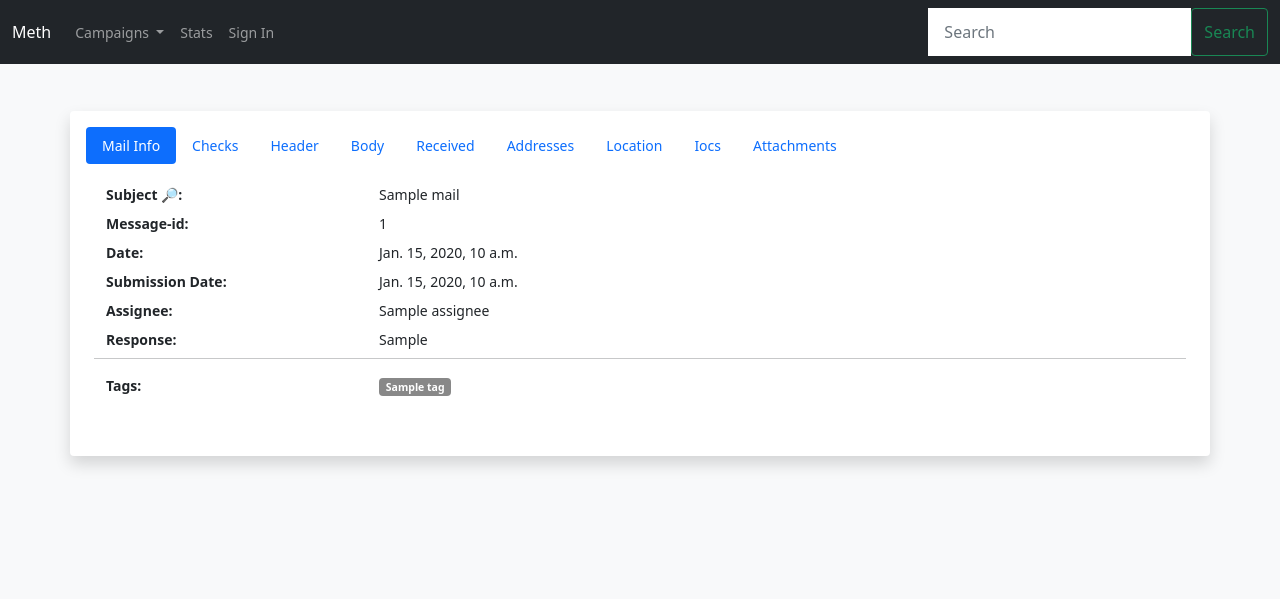
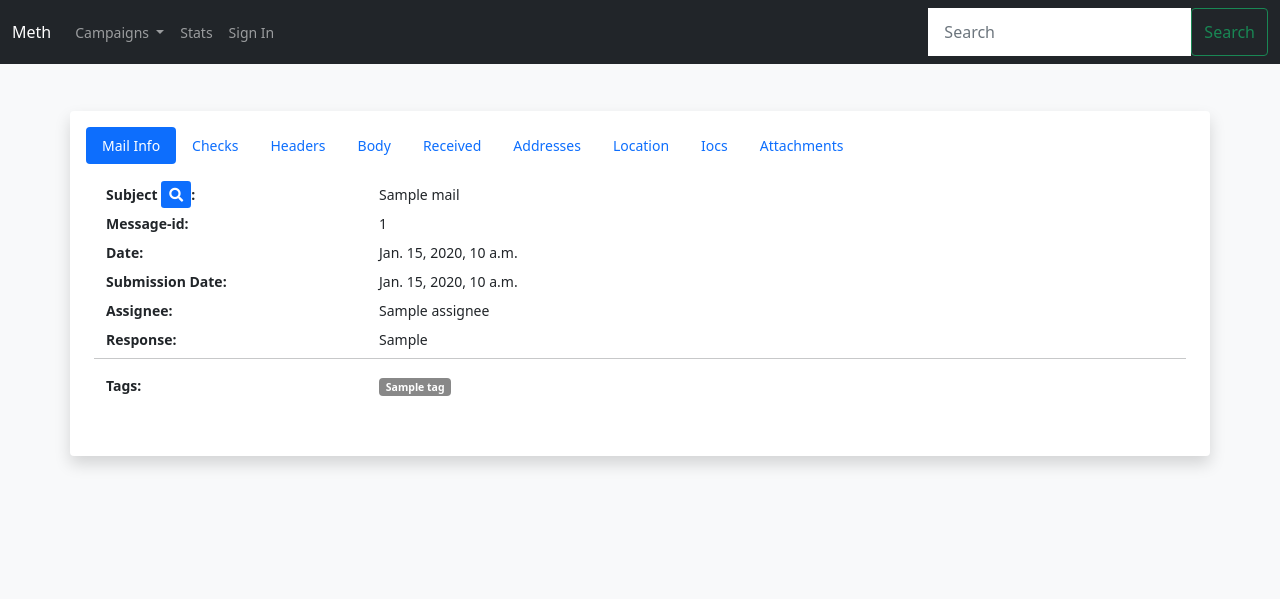
Before and after one commit to LDO-CERT/methlab, a Django app: template methlab/templates/pages/detail.html in a window 1280 px wide. Shown: the top 599 px of the page. Run offline with Django 3.2, Linux system fonts and the light colour scheme; the template is opened without the code that fills it: most values are stand-ins (such as "Sample title", 1, 10 or a date in 2020); data that the repository does not hold is empty; parts of the project's set-up code (start-up, migrations or seed data) failed here and were passed over; some libraries are stand-ins or nearby versions.

Commit message:
restore headers

```diff
--- a/methlab/templates/pages/detail.html
+++ b/methlab/templates/pages/detail.html
@@ -24,10 +24,10 @@
   const received_editor = new JSONEditor(received_cont, options)
   received_editor.set({{ mail.received | safe }})
   {% endif %}
-  {% if mail.header %}
+  {% if mail.headers %}
   const header_cont = document.getElementById("js_header")
   const header_editor = new JSONEditor(header_cont, options)
-  header_editor.set({{ mail.header | safe }})
+  header_editor.set({{ mail.headers | safe }})
   {% endif %}
 
   // MAPPA
@@ -173,14 +173,16 @@
           <a class="nav-link active" id="info-tab" data-bs-toggle="tab" href="#info" role="tab" aria-controls="info"
             aria-selected="true">Mail Info</a>
         </li>
+        {% if mail.dmark or mail.dkim != "False" or mail.arc or mail.spf %}
         <li class="nav-item" role="presentation">
           <a class="nav-link" id="checks-tab" data-bs-toggle="tab" href="#checks" role="tab" aria-controls="checks"
             aria-selected="true">Checks</a>
         </li>
-        {% if mail.header %}
+        {% endif %}
+        {% if mail.headers %}
         <li class="nav-item" role="presentation">
           <a class="nav-link" id="header-tab" data-bs-toggle="tab" href="#header" role="tab" aria-controls="header"
-            aria-selected="false">Header</a>
+            aria-selected="false">Headers</a>
         </li>
         {% endif %}
         <li class="nav-item" role="presentation">
@@ -229,7 +231,7 @@
           <div style="padding: 20px;">
             <dl class="row">
               <dt class="col-sm-3">Subject <a href="{% url 'search' 'subject' mail.slug_subject %}"
-                  class="similar">🔎</a>:</dt>
+                  class="similarbtn btn-sm btn-primary"><i class="fas fa-search"></i></a>:</dt>
               <dd class="col-sm-9">{{mail.subject}}</dd>
               <dt class="col-sm-3">Message-id:</dt>
               <dd class="col-sm-9">{{mail.message_id}}</dd>
@@ -283,6 +285,7 @@
         </div>
 
         <!-- CHECKS -->
+        {% if mail.dmark or mail.dkim != "False" or mail.arc or mail.spf %}
         <div class="tab-pane fade show" id="checks" role="tabpanel" aria-labelledby="checks-tab">
           <div style="padding: 20px">
             <dl class="row">
@@ -305,14 +308,10 @@
               <dt class="col-sm-3">SPF Check:</dt>
               <dd class="col-sm-9">{{mail.spf}}</dd>
               {% endif %}
-
-              {% if mail.dig %}
-              <dt class="col-sm-3">Dig Check:</dt>
-              <dd class="col-sm-9">{{mail.dig}}</dd>
-              {% endif %}
             </dl>
           </div>
         </div>
+        {% endif %}
 
         <!--- RECEIVED -->
         {% if mail.received %}
@@ -324,7 +323,7 @@
         {% endif %}
 
         <!--- HEADER -->
-        {% if mail.header %}
+        {% if mail.headers %}
         <div class="tab-pane fade show" id="header" role="tabpanel" aria-labelledby="header-tab">
           <div style="padding: 20px;">
             <div id="js_header" style="width: 100%; height: 400px;"></div>
@@ -394,7 +393,7 @@
         <div class="tab-pane fade show" id="addresses" role="tabpanel" aria-labelledby="addresses-tab">
           <div style="padding: 20px;">
             <dl class="row">
-              <dt class="col-sm-3">From <a href="{% url 'search' 'mail' mail.sender.address %}" class="similar">🔎</a>:
+              <dt class="col-sm-3">From <a href="{% url 'search' 'mail' mail.sender.address %}" class="similar btn btn-sm btn-primary"><i class="fas fa-search"></i></a>:
               </dt>
               <dd class="col-sm-9">
                 {% for address in mail.mail_addresses_set.all %}
```
Also changed, not shown: 1 other file.
